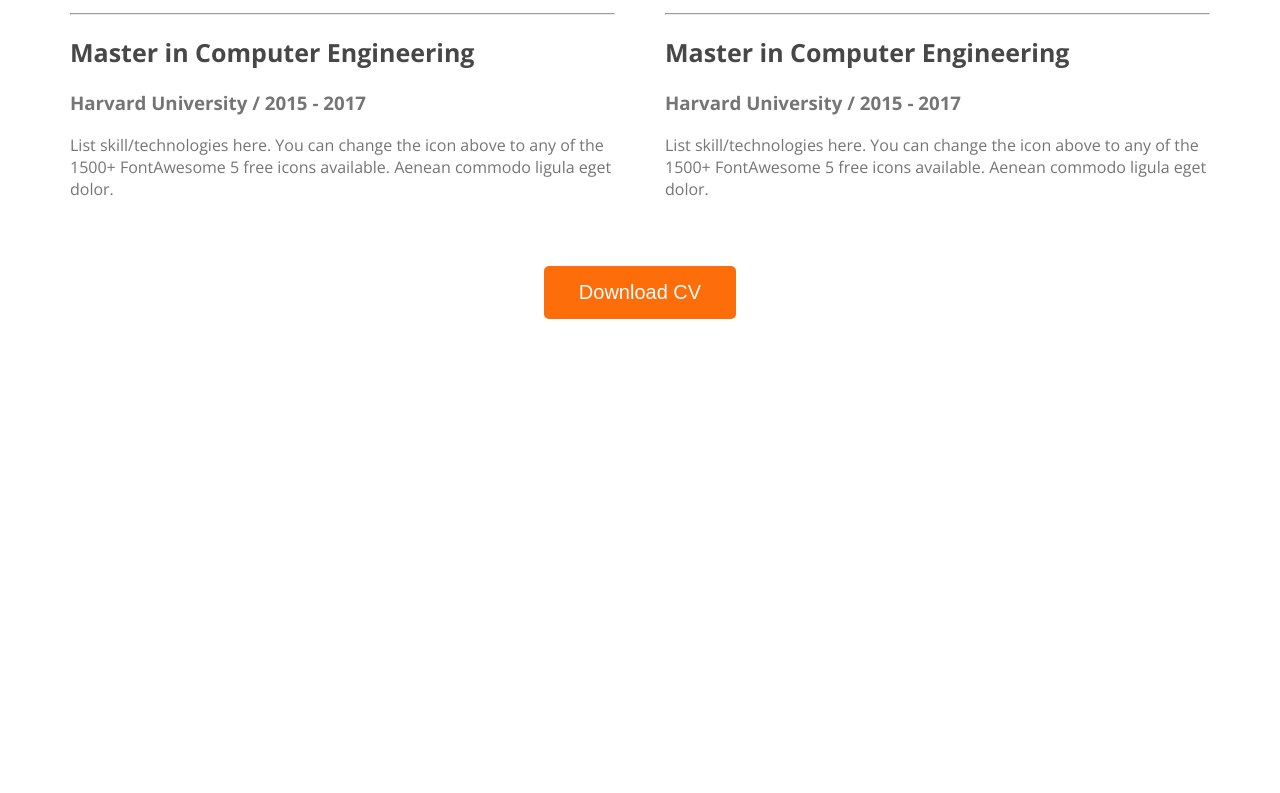
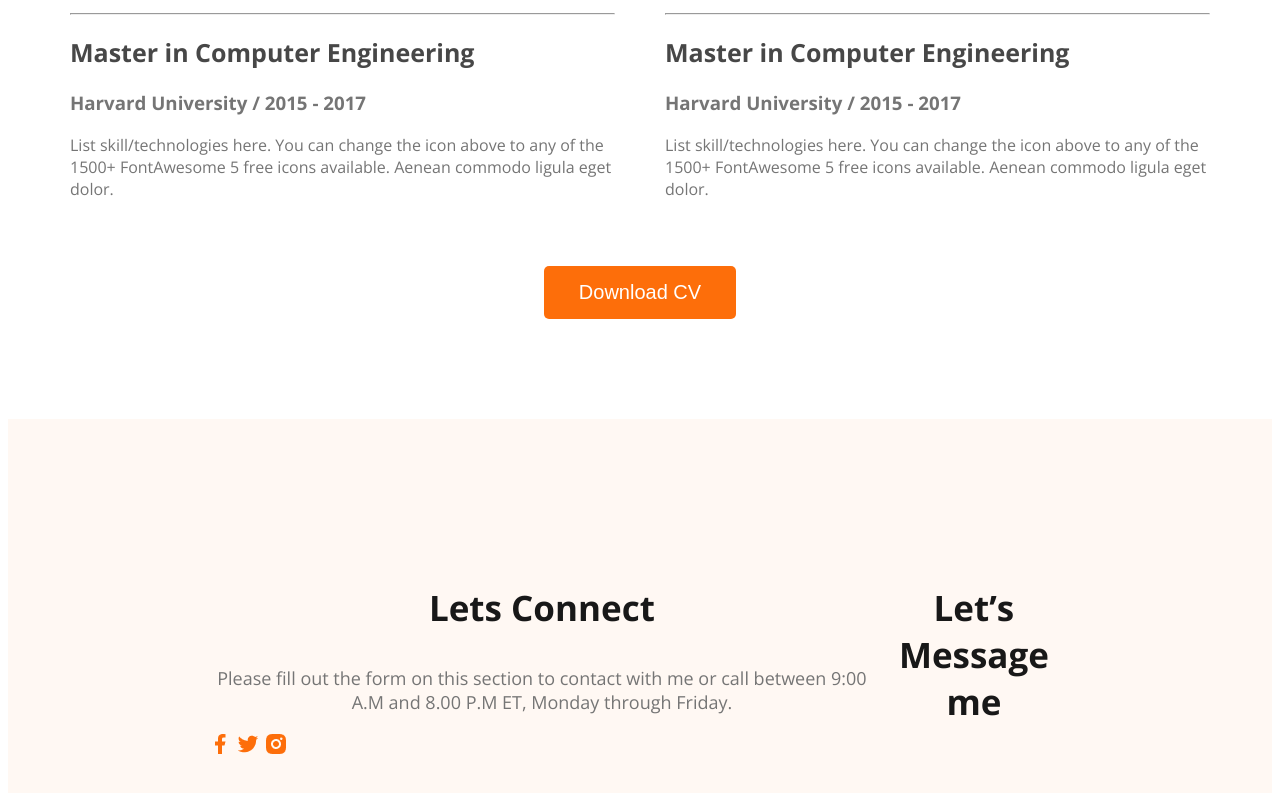
Before and after one commit to Iqbal156/webdeveloper-portfolio, a plain HTML site: page index.html in a window 1280 px wide. Shown: the part 2878-3671 px from the top of the page. Before the commit the page ends 3205 px from the top, so only its background shows below. Drawn offline with nearby package versions, Linux system fonts and the light colour scheme.

Commit message:
basic footer

```diff
--- a/index.html
+++ b/index.html
@@ -182,6 +182,20 @@
         </section>
     </main>
     <footer>
+        <div class="footer-colume">
+            <h3 class="section-title">Lets Connect</h3>
+            <p class="section-description">Please fill out the form on this section to contact
+                with me or call between 9:00 A.M and 8.00 P.M ET, Monday through Friday.
+            </p>
+            <div class="social-link">
+                <a href=""><img src="images/icons/facebook.png" alt=""></a>
+                <a href=""><img src="images/icons/twitter.png" alt=""></a>
+                <a href=""><img src="images/icons/insta.png" alt=""></a>
+            </div>
+        </div>
+        <div class="footer-colume">
+            <h3 class="section-title">Let’s Message me</h3>
+        </div>
 
     </footer>
 </body>
--- a/styles/portfolio.css
+++ b/styles/portfolio.css
@@ -178,3 +178,11 @@ main section {
     text-align: center;
     margin-top: 50px;
 }
+
+/* footer styles*/
+footer{
+    display: flex;
+    background: #FFF8F3;
+    padding: 130px 200px;
+    margin-top: 100px;
+}
```
